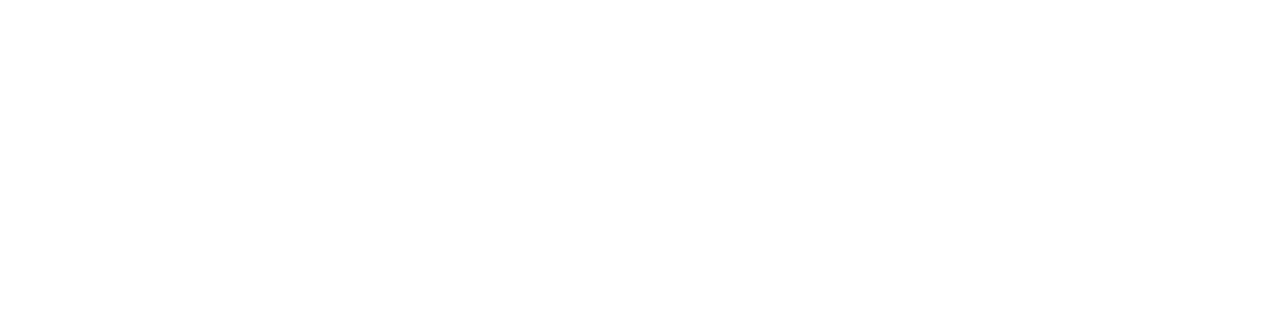
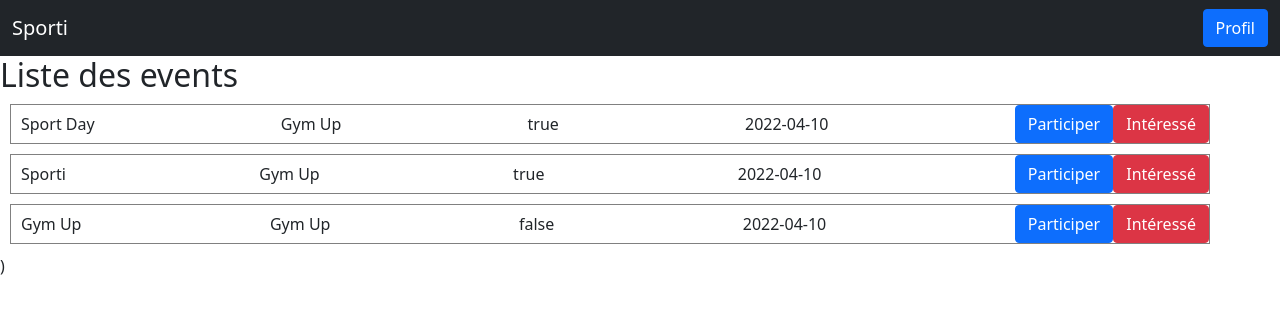
Before and after one commit to Safouene-Ben-Yedder/Projet_Sporti, a React (Create React App) app in the folder front/: page /eventliste-page in a window 1280 px wide. Shown: the top 314 px of the page. Built offline with nearby package versions, Linux system fonts and the light colour scheme.

Commit message:
liste evenements

```diff
--- a/front/src/App.js
+++ b/front/src/App.js
@@ -11,6 +11,7 @@
 import EventPage from "./pages/eventpage/EventPage";
 import EventForm from "./components/eventform/EventForm";
 import EventdetailsPage from "./pages/eventpage/EventdetailsPage";
+import EventListePage from "./pages/eventpage/EventListePage";
 
 import ProgrammeSeancePage from "./pages/programmeseancepage/ProgrammeSeancePage";
 import LieuPage from "./pages/lieupage/LieuPage";
@@ -68,6 +69,10 @@
 						<EventdetailsPage />
 					</Route>
 
+					<Route exact path="/eventliste-page">
+						<EventListePage />
+					</Route>
+
 					<Route exact path="/Competence">
 						<CompetencePage />
 					</Route>
--- /dev/null
+++ b/front/src/components/event/Evente.js
@@ -0,0 +1,83 @@
+import { useState } from "react";
+import { Button, Label } from "reactstrap";
+import "./event.css";
+export default function Event({
+	key,
+	nom,
+	description,
+	publique,
+	date,
+	UpdateEvent,
+	id,
+	deleteEvent,
+	props,
+}) {
+	const [updateMode, setUpdateMode] = useState(false);
+	const [NomtoUpdate, setNomtoUpdate] = useState(nom);
+	const [descriptiontoUpdate, setDescriptiontoUpdate] = useState(description);
+	const [publiquetoUpdate, setPubliquetoUpdate] = useState(publique);
+	const [datetoUpdate, setDatetoUpdate] = useState(date);
+
+	return (
+		<div className="event">
+			{!updateMode ? (
+				<>
+					<div className="nom">{nom}</div>
+					<div className="description">{description} </div>
+					<div>{publique}</div>
+					<div>{date}</div>
+					<div className="actions">
+						<Button color="primary" onClick={() => setUpdateMode(true)}>
+							Participer
+						</Button>
+						<Button color="danger" onClick={() => deleteEvent(id)}>
+							Intéressé
+						</Button>
+					</div>
+				</>
+			) : (
+				<div>
+					<Label>
+						nom
+						<input
+							type="text"
+							name="event"
+							value={NomtoUpdate}
+							onChange={(e) => setNomtoUpdate(e.target.value)}
+						/>{" "}
+					</Label>
+					<Label>
+						{" "}
+						description
+						<input
+							type="text"
+							name="event"
+							value={descriptiontoUpdate}
+							onChange={(e) => setDescriptiontoUpdate(e.target.value)}
+						/>
+					</Label>
+					<Label>
+						{" "}
+						publique
+						<input
+							type="checkbox"
+							name="event"
+							value={publiquetoUpdate}
+							onChange={(e) => setPubliquetoUpdate(e.target.value)}
+						/>{" "}
+					</Label>
+					<Label>
+						{" "}
+						date
+						<input
+							type="date"
+							name="event"
+							value={datetoUpdate}
+							onChange={(e) => setDatetoUpdate(e.target.value)}
+						/>{" "}
+					</Label>
+				</div>
+			)}
+		</div>
+	);
+}
--- /dev/null
+++ b/front/src/components/eventlist/EventListe.js
@@ -0,0 +1,22 @@
+import Evente from "../event/Evente";
+
+function EventListe(props) {
+	return (
+		<div>
+			{props.events.map(function (x) {
+				return (
+					<Evente
+						key={x.id}
+						id={x.id}
+						nom={x.nom}
+						description={x.description}
+						date={x.date}
+						publique={x.publique.toString()}
+					/>
+				);
+			})}
+		</div>
+	);
+}
+
+export default EventListe;
--- /dev/null
+++ b/front/src/pages/eventpage/EventListePage.js
@@ -0,0 +1,42 @@
+import { useState } from "react";
+import { Heading } from "../../components/heading/Heading";
+import EventForm from "../../components/eventform/EventForm";
+import EventListe from "../../components/eventlist/EventListe";
+
+export default function EventListePage() {
+	const [events, setEvents] = useState([
+		{
+			id: 1,
+			nom: "Sport Day",
+			description: "Gym Up",
+			date: "2022-04-10",
+			publique: true,
+		},
+		{
+			id: 2,
+			nom: "Sporti",
+			description: "Gym Up",
+			date: "2022-04-10",
+			publique: true,
+		},
+		{
+			id: 3,
+			nom: "Gym Up",
+			description: "Gym Up",
+			date: "2022-04-10",
+			publique: false,
+		},
+	]);
+
+	return (
+		<div className="App">
+			<>
+				<Heading />
+
+				<h2> Liste des events </h2>
+				<EventListe events={events} />
+			</>
+			)
+		</div>
+	);
+}
```
